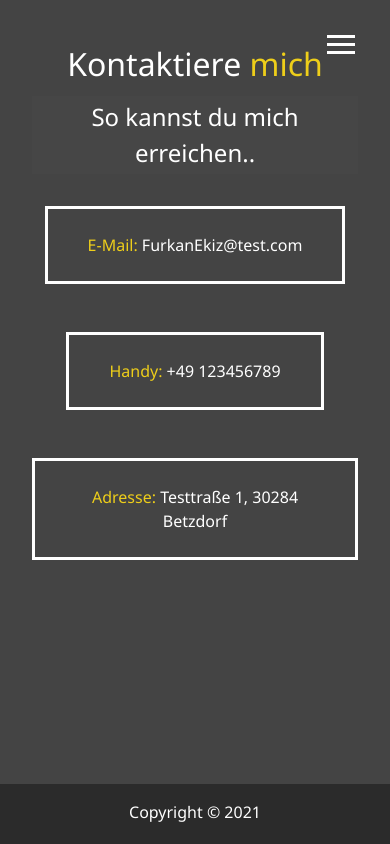
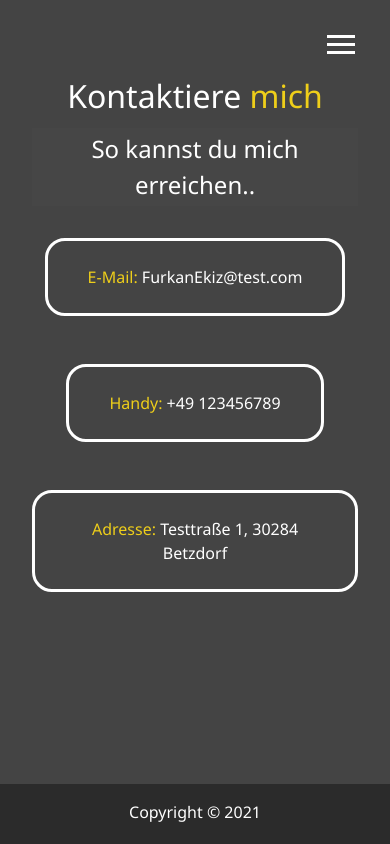
Before and after one commit to fessmm/Portfolio, a website: page dist/contact.html in a window 390 px wide. Drawn offline with Linux system fonts and the light colour scheme.

Commit message:
smaller fixes for smartphone page

```diff
--- a/scss/_mobile.scss
+++ b/scss/_mobile.scss
@@ -100,6 +100,7 @@
   h2,
   h3 {
     &.lg-heading {
+      margin-top: 3rem;
       font-size: 2rem;
       text-align: center;
     }
@@ -107,27 +108,8 @@
 
   // Contact Page
   .boxes {
-    display: flex;
-    flex-wrap: wrap;
-    justify-content: space-evenly;
-    align-items: center;
-    margin-top: 1rem;
-
     div {
       font-size: 1rem;
-      border: 3px #fff solid;
-      padding: 1.5rem 2.5rem;
-      margin-bottom: 3rem;
-      @include easeOut;
-
-      &:hover {
-        padding: 0.5rem 1.5rem;
-        background: $secondary-color;
-        color: set-text-color($secondary-color);
-        span {
-          color: set-text-color($secondary-color);
-        }
-      }
     }
   }
 }
--- a/scss/main.scss
+++ b/scss/main.scss
@@ -140,6 +140,7 @@ main {
   div {
     font-size: 2rem;
     border: 3px #fff solid;
+    border-radius: 20px;
     padding: 1.5rem 2.5rem;
     margin-bottom: 3rem;
     @include easeOut;
```
Also changed, not shown: dist/css/main.css.
